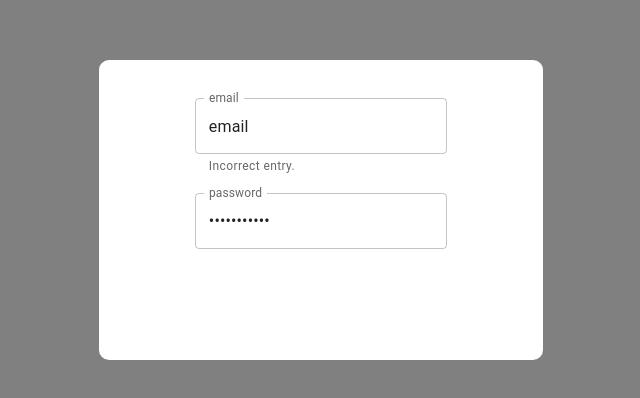
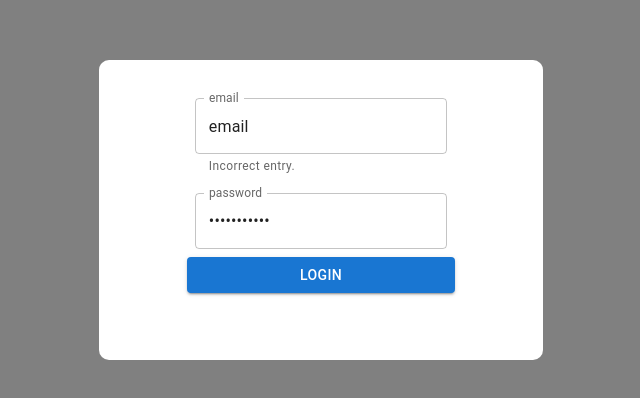
Before and after one commit to dannydaley/web-interface, a React (Create React App) app in the folder frontend/robot/: page / in a window 1280 px wide. Shown: the part 190-588 px from the top of the page, without its empty margins (319-959 px from the left). Built offline with nearby package versions, Linux system fonts and the light colour scheme.

Commit message:
added login button

```diff
--- a/frontend/robot/src/components/Login.js
+++ b/frontend/robot/src/components/Login.js
@@ -2,6 +2,8 @@ import { Container, Box } from "@mui/system";
 import * as React from 'react';
 
 import TextField from '@mui/material/TextField';
+import Button from '@mui/material/Button';
+
 export default function LoginPage() {
 
     return(
@@ -22,7 +24,7 @@ export default function LoginPage() {
       noValidate
       autoComplete="off"
     >
-      <div >
+      <div style = {{display: "flex", flexDirection: "column", justifyContent: "center" }}>
           <TextField
 
           id="outlined-required"
@@ -38,7 +40,12 @@ export default function LoginPage() {
           defaultValue="Hello World"
         />
 
-      </div>
+         <Button variant="contained">Login</Button>
+
+
+
+
+        </div>
       <div>
 
       </div>
```
